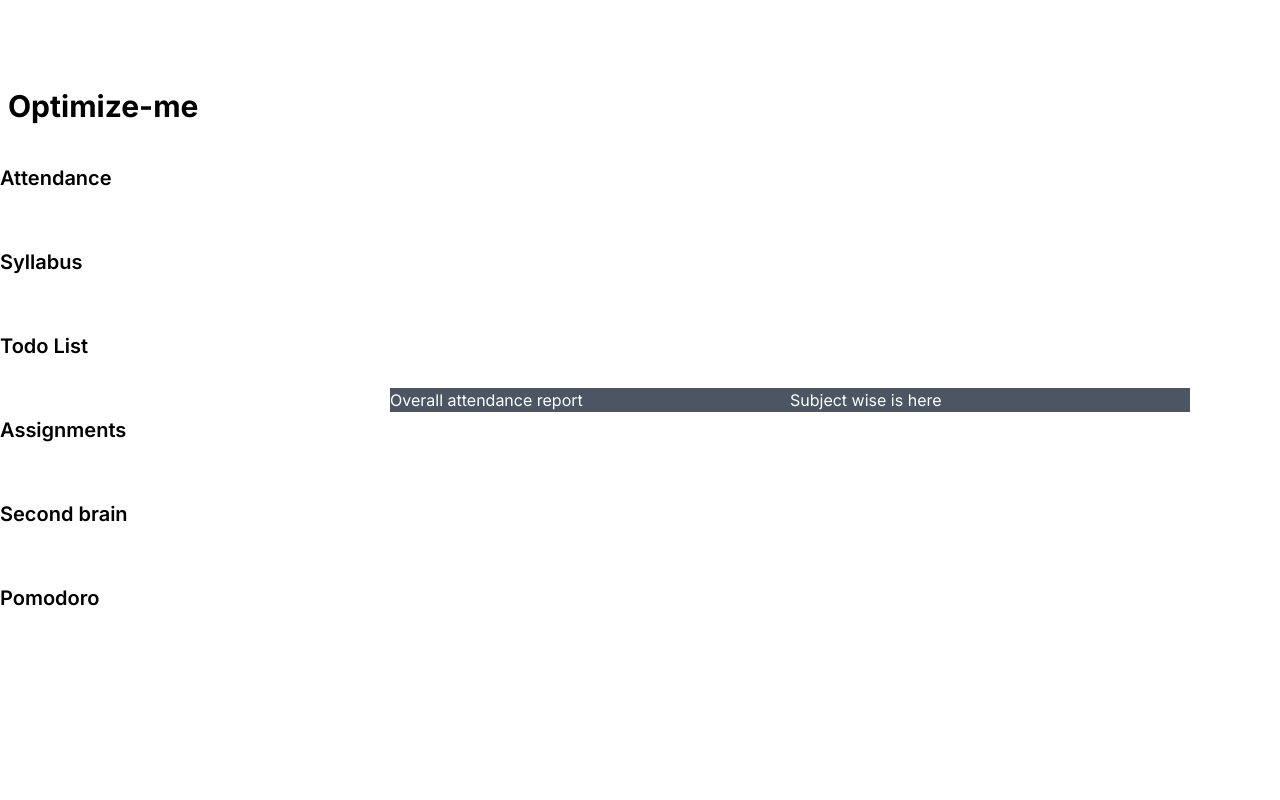
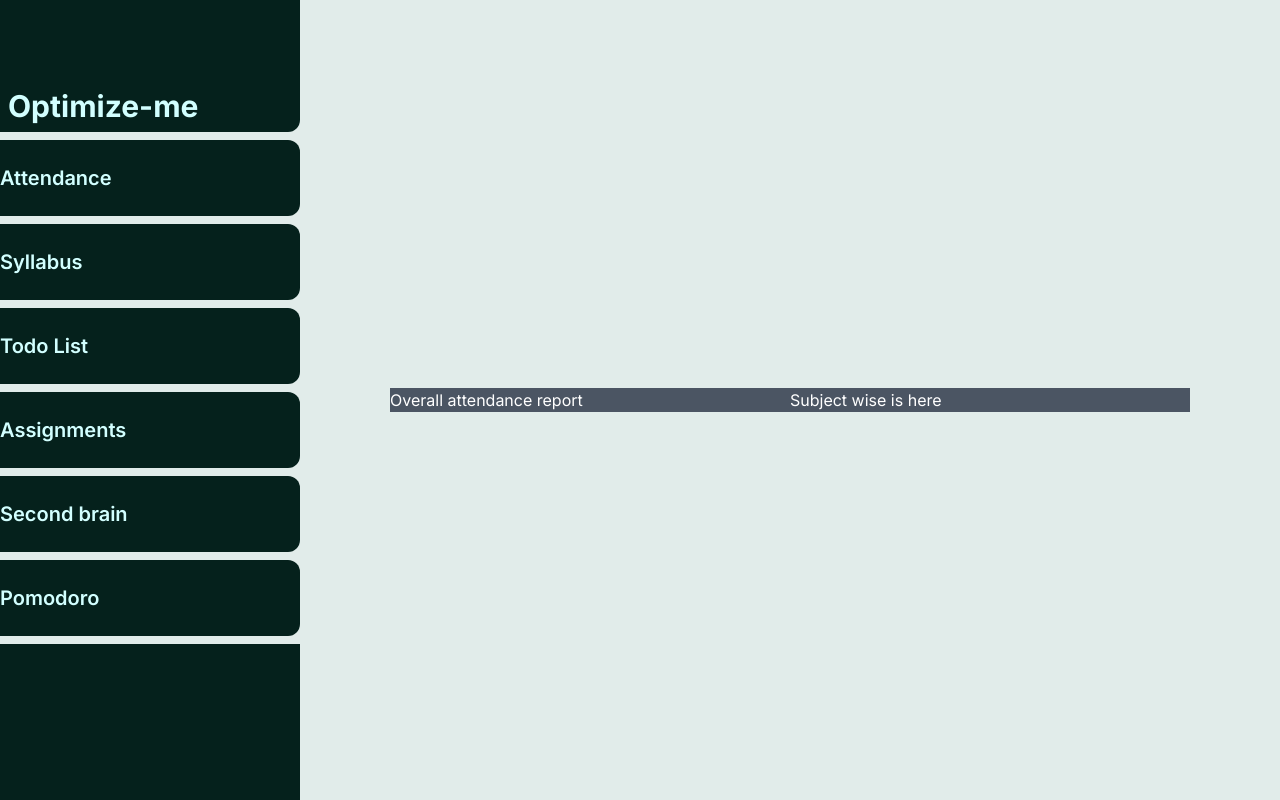
Before and after one commit to pankajrampawar/optimize-me, a Next.js app in the folder client/: page / in a window 1280 px wide. Built offline with nearby package versions, Linux system fonts and the light colour scheme.

Commit message:
added custom colours to tailwind file

```diff
--- a/client/tailwind.config.ts
+++ b/client/tailwind.config.ts
@@ -8,11 +8,11 @@
   ],
   theme: {
     extend: {
-      backgroundImage: {
-        'gradient-radial': 'radial-gradient(var(--tw-gradient-stops))',
-        'gradient-conic':
-          'conic-gradient(from 180deg at 50% 50%, var(--tw-gradient-stops))',
-      },
+      colors: {
+        "navGreen": "rgb(5, 33, 28)",
+        "navText": "rgb(210, 255, 255)",
+        "background": "rgb(225, 236, 234)",
+      }
     },
   },
   plugins: [],
```
